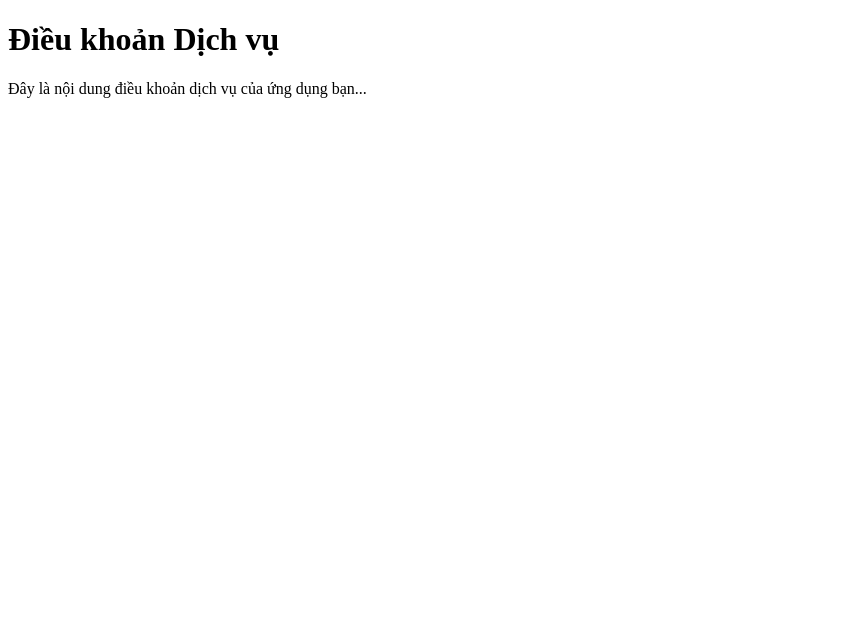
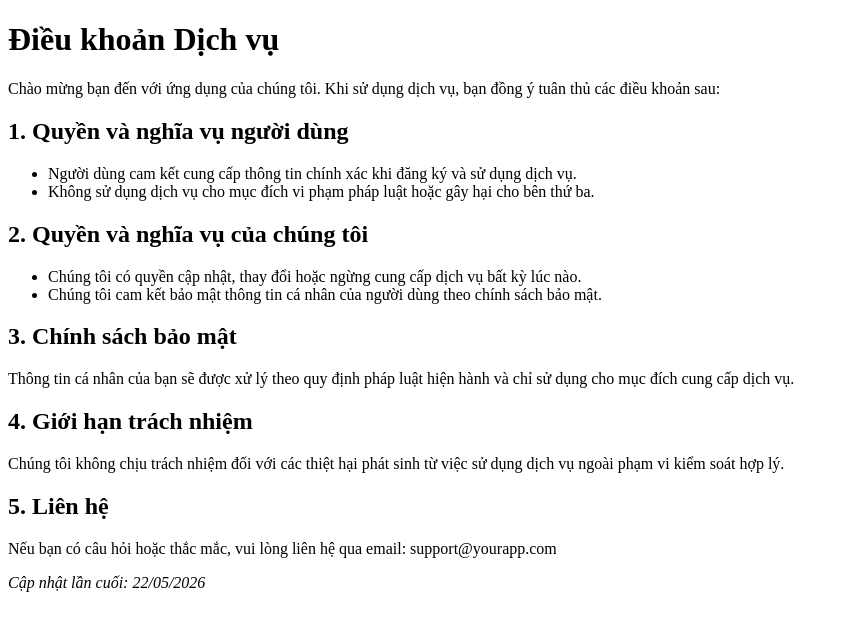
Before and after one commit to testmoithu0/testmoithu0.github.io, a plain HTML site: page index.html in a window 1280 px wide. Shown: the whole page, without its empty margins (0-844 px from the left). Drawn offline with Linux system fonts and the light colour scheme.

Commit message:
Update index.html

```diff
--- a/index.html
+++ b/index.html
@@ -6,6 +6,29 @@
 </head>
 <body>
   <h1>Điều khoản Dịch vụ</h1>
-  <p>Đây là nội dung điều khoản dịch vụ của ứng dụng bạn...</p>
+  <p>Chào mừng bạn đến với ứng dụng của chúng tôi. Khi sử dụng dịch vụ, bạn đồng ý tuân thủ các điều khoản sau:</p>
+
+  <h2>1. Quyền và nghĩa vụ người dùng</h2>
+  <ul>
+    <li>Người dùng cam kết cung cấp thông tin chính xác khi đăng ký và sử dụng dịch vụ.</li>
+    <li>Không sử dụng dịch vụ cho mục đích vi phạm pháp luật hoặc gây hại cho bên thứ ba.</li>
+  </ul>
+
+  <h2>2. Quyền và nghĩa vụ của chúng tôi</h2>
+  <ul>
+    <li>Chúng tôi có quyền cập nhật, thay đổi hoặc ngừng cung cấp dịch vụ bất kỳ lúc nào.</li>
+    <li>Chúng tôi cam kết bảo mật thông tin cá nhân của người dùng theo chính sách bảo mật.</li>
+  </ul>
+
+  <h2>3. Chính sách bảo mật</h2>
+  <p>Thông tin cá nhân của bạn sẽ được xử lý theo quy định pháp luật hiện hành và chỉ sử dụng cho mục đích cung cấp dịch vụ.</p>
+
+  <h2>4. Giới hạn trách nhiệm</h2>
+  <p>Chúng tôi không chịu trách nhiệm đối với các thiệt hại phát sinh từ việc sử dụng dịch vụ ngoài phạm vi kiểm soát hợp lý.</p>
+
+  <h2>5. Liên hệ</h2>
+  <p>Nếu bạn có câu hỏi hoặc thắc mắc, vui lòng liên hệ qua email: support@yourapp.com</p>
+
+  <p><em>Cập nhật lần cuối: 22/05/2026</em></p>
 </body>
 </html>
```
